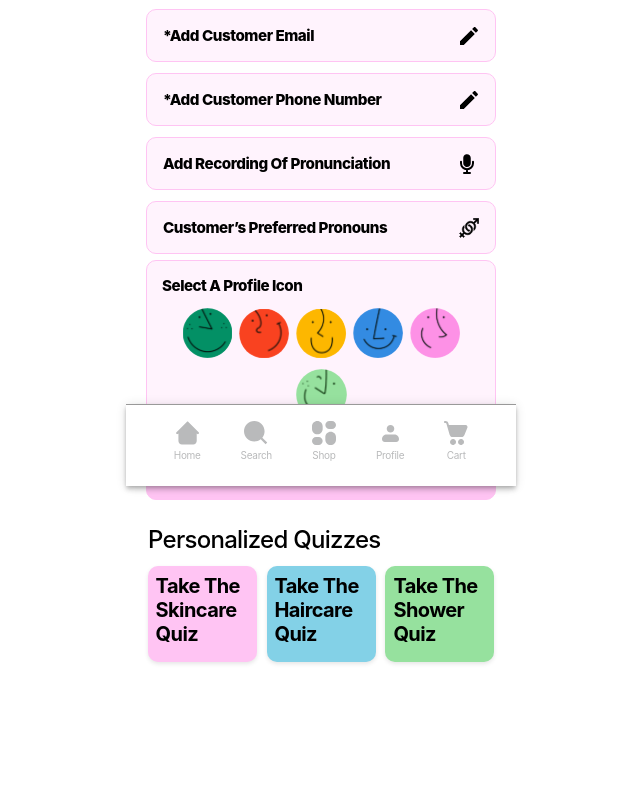
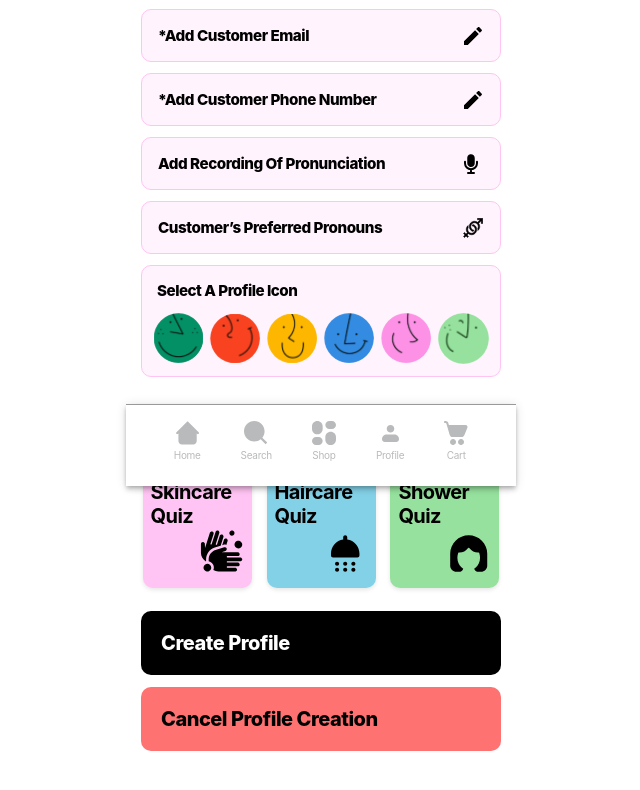
Before and after one commit to christopher-leggatt/lush-industry-project-team-1-client, a React (Create React App) app: page /CreateNewProfile in a window 1280 px wide. Shown: the part 314-1104 px from the top of the page, without its empty margins (319-959 px from the left). Built offline with nearby package versions, Linux system fonts and the light colour scheme; a web font is replaced by a local one.

Commit message:
Committing changes before merging 'develop' into 'main'

```diff
--- a/src/App.js
+++ b/src/App.js
@@ -14,7 +14,7 @@ import { useState } from "react";
 import CategorizedItems from "./pages/CategorizedItems/CategorizedItems";
 import CategoryFeed from "./pages/CategoryFeed/CategoryFeed";
 import AccessibilityPage from "./pages/AccessibilityPage/AccessiblityPage";
-
+import ExistingProfile from "./pages/ExistingProfile/ExistingProfile";
 
 function App() {
   const [userData, setUserData] = useState({});
@@ -47,6 +47,7 @@ function App() {
         path='/profile-list'
         element={<ProfileList userData={userData} />}
       />
+      <Route path="/ExistingProfile" element={<ExistingProfile />} />
       {/* Moved the /category/:category route outside of the /profile-list route */}
       <Route path="/categoryfeed" element={<CategoryFeed />} />
       <Route path="/category/:category" element={<CategorizedItems />} />
--- a/src/components/Card/_Card.scss
+++ b/src/components/Card/_Card.scss
@@ -5,6 +5,7 @@
     box-shadow: 0 2px 4px rgba(0, 0, 0, 0.1);
     margin: 0.1rem;
     width: 109px; /* You can adjust the width as needed */
+    height: 140px;
     padding: 0px;
 }
 
@@ -34,14 +35,26 @@
 /* Define unique background colors for each card */
 .card:nth-child(1) {
     background-color: #FFC4F3; /* Card 1 color */
+    background-image: url('../../assets/icons/fa-solid_hands-wash.svg');
+    background-size: 50px;
+    background-repeat: no-repeat;
+    background-position: 90% 90%;
 }
 
 .card:nth-child(2) {
     background-color: #83D1E7; /* Card 2 color */
+    background-image: url('../../assets/icons/ic_round-shower.svg');
+    background-size: 50px;
+    background-repeat: no-repeat;
+    background-position: 90% 90%;
 }
 
 .card:nth-child(3) {
     background-color: #96E19E; /* Card 3 color */
+    background-image: url('../../assets/icons/mingcute_hair-fill.svg');
+    background-size: 50px;
+    background-repeat: no-repeat;
+    background-position: 90% 90%;
 }
 
 h5 {
--- a/src/pages/createNewProfile/CreateNewProfile.jsx
+++ b/src/pages/createNewProfile/CreateNewProfile.jsx
@@ -1,5 +1,6 @@
 import React, { useState } from "react";
 import './_CreateNewProfile.scss';
+import { ReactComponent as Wheelchair } from "../../assets/icons/wheelchair.svg";
 import ProfileIcons from '../../components/profileIcons/ProfileIcons';
 import Card from '../../components/Card/Card';
 import BlankSpace from '../../components/BlankSpace/BlankSpace';
@@ -20,25 +21,35 @@ export const CreateNewProfile = (props) => {
 
     return (
         <div className="auth-form-container">
-            <Link to='/'>
-            <img className="back-button" src={BackButton} />
-            </Link>
+
+            <div className="category__back-accessibility-wrapper">
+                <Link to='/'>
+                    <img className="back-button" src={BackButton} />
+                </Link>
+                <button className="category__accessibility-btn">
+                    <Wheelchair className="category__accessibility-icon" />
+                </button>
+            </div>
+
             <h2>Create A New User Profile</h2>
             <form className="create-form" onSubmit={handleSubmit}>
-
                 <input value={name} name="name" onChange={(e) => setName(e.target.value)} id="name" placeholder="*Add Customer Name" />
-
                 <input value={email} onChange={(e) => setEmail(e.target.value)} type="email" placeholder="*Add Customer Email" id="email" name="email" />
-
                 <input value={number} onChange={(e) => setNumber(e.target.value)} type="number" placeholder="*Add Customer Phone Number" id="number" name="number" />
-
                 <input value={pronunciation} onChange={(e) => setPronunciation(e.target.value)} type="pronunciation" placeholder="Add Recording Of Pronunciation" id="pronunciation" name="pronunciation" />
-
                 <input value={pronouns} onChange={(e) => setPronouns(e.target.value)} type="pronouns" placeholder="Customer’s Preferred Pronouns" id="pronouns" name="pronouns" />
+                <BlankSpace height="0.3rem" />
                 <ProfileIcons />
-                <button className="btn-create" type="submit">Create</button>
                 <h3>Personalized Quizzes</h3>
+                <BlankSpace height="0.3rem" />
                 <Card />
+                <BlankSpace height="1rem" />
+                <Link to='/ExistingProfile'>
+                    <button className="btn-create" type="submit">Create Profile</button>
+                </Link>
+                <Link to='/'>
+                    <button className="btn-cancel-create" type="submit">Cancel Profile Creation</button>
+                </Link>
                 <BlankSpace height="5rem" />
 
             </form>
--- a/src/pages/createNewProfile/_CreateNewProfile.scss
+++ b/src/pages/createNewProfile/_CreateNewProfile.scss
@@ -26,10 +26,10 @@ h2 {
 
 h3 {
   text-align: left;
-  font-size: 1.5rem;
+  font-size: 1.55rem;
   font-weight: 500;
   padding-left: 2px;
-  padding-top: 20px;
+  padding-top: 25px;
   padding-bottom: 10px;
 }
 
@@ -109,7 +109,21 @@ button {
 }
 
 button.btn-create {
-  text-transform: uppercase;
+  background-color: black;
+  color: white;
+  border: 0px;
+  font-size: 1.25rem;
+}
+
+a button.btn-create, a button.btn-cancel-create {
+  width: 320px;
+}
+
+button.btn-cancel-create {
+  background-color: #FF7272;
+  color: black;
+  border: 0px;
+  font-size: 1.25rem;
 }
 
 a {
@@ -120,3 +134,10 @@ img.back-button {
   text-align: left;
   width: 11px;
 }
+
+.__back-accessibility-wrapper {
+  width: 100%;
+  display: flex;
+  justify-content: space-between;
+  align-items: center;
+}
```
